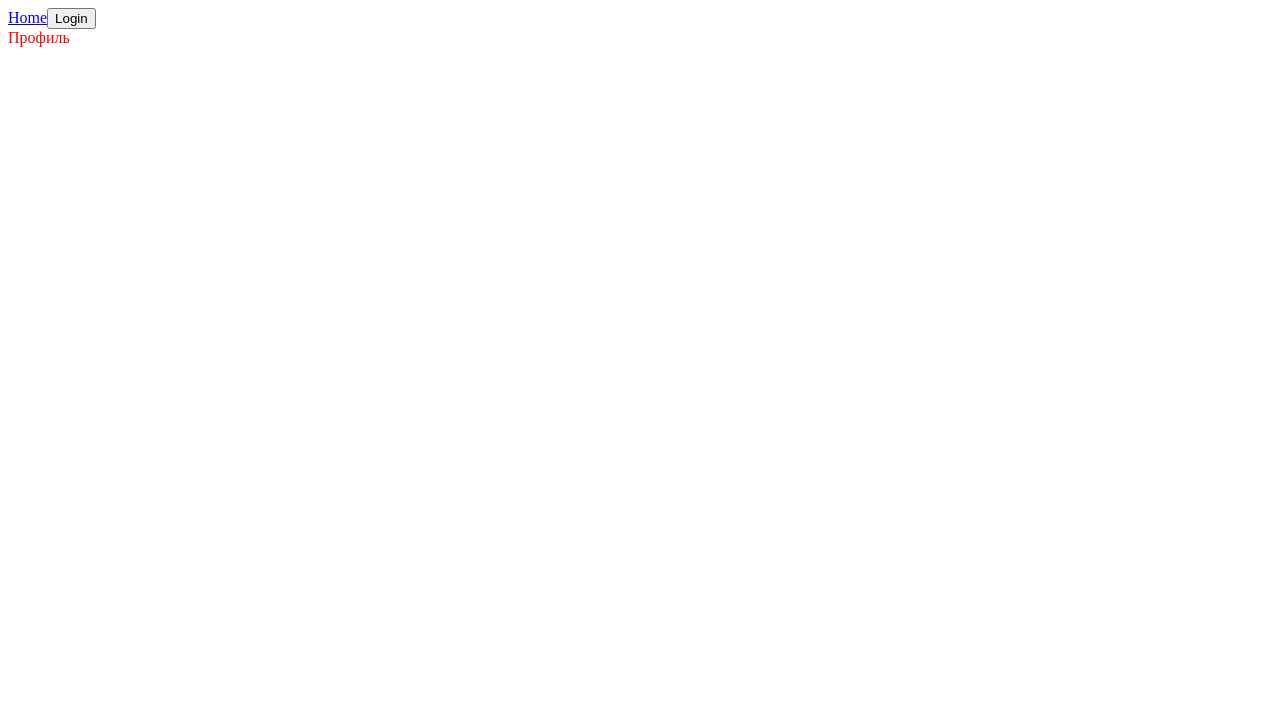
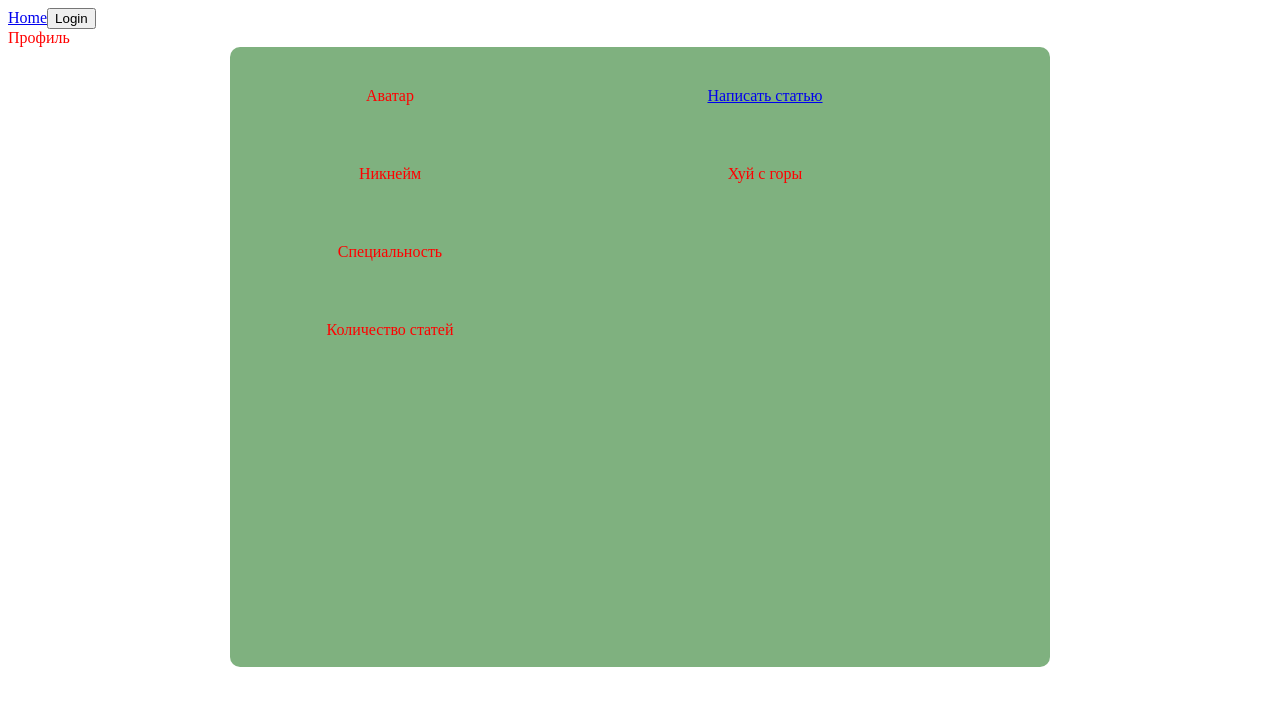
Before and after one commit to peacky-coders/peaky-coders-client, a React (Vite) app: page /profile in a window 1280 px wide. Shown: the top 706 px of the page. Built offline with nearby package versions, Linux system fonts and the light colour scheme.

Commit message:
add profile

```diff
--- a/src/components/ArticleCard/styles.ts
+++ b/src/components/ArticleCard/styles.ts
@@ -9,6 +9,7 @@ export const Card = styled.div`
   min-width: 556px;
   max-width: 556px;
   height: 380px;
+  margin: auto;
   padding: 10px;
 
   background-color: grey;
--- a/src/models/routes.ts
+++ b/src/models/routes.ts
@@ -1,5 +1,6 @@
 export enum E_Routes {
   home = '/',
+  editor = '/profile/editor',
   profile = '/profile',
   article = '/article/:articleId',
 }
--- /dev/null
+++ b/src/pages/Editor/index.tsx
@@ -0,0 +1,7 @@
+export const Editor = () => {
+  return (
+    <div>
+      <span>Здесь будут поля для редактирования</span>
+    </div>
+  )
+}
--- a/src/pages/Profile/index.tsx
+++ b/src/pages/Profile/index.tsx
@@ -1,5 +1,28 @@
+import { Link, Outlet } from 'react-router-dom'
+
+import * as S from './styles'
+
 import { t } from 'languages'
+export const Profile = () => {
+  return (
+    <>
+      <Outlet />
+      <div>{t('page.profile.title')}</div>
+      <S.Parent>
+        <S.ProfileInf>
+          <S.Child>Аватар</S.Child>
+          <S.Child>Никнейм</S.Child>
+          <S.Child>Специальность</S.Child>
+          <S.Child>Количество статей</S.Child>
+        </S.ProfileInf>
+        <S.Article>
+          <Link to='/profile/editor'>
+            <S.Child>Написать статью</S.Child>
+          </Link>
 
-export const Profile = () => {
-  return <div>{t('page.profile.title')}</div>
+          <S.Child>Хуй с горы</S.Child>
+        </S.Article>
+      </S.Parent>
+    </>
+  )
 }
--- /dev/null
+++ b/src/pages/Profile/styles.ts
@@ -0,0 +1,38 @@
+import styled from 'styled-components'
+
+export const Parent = styled.div`
+  display: flex;
+  flex-direction: row;
+  align-items: stretch;
+  justify-content: flex-start;
+
+  min-width: 800px;
+  max-width: 800px;
+  height: 600px;
+  margin: auto;
+  padding: 10px;
+
+  background-color: rgba(0, 100, 0, 50%);
+  border-radius: 10px;
+`
+export const ProfileInf = styled.div`
+  display: flex;
+  flex-direction: column;
+  align-items: center;
+  justify-content: flex-start;
+
+  width: 300px;
+`
+export const Article = styled.div`
+  display: flex;
+  flex-direction: column;
+  align-items: center;
+  justify-content: flex-start;
+
+  width: 450px;
+`
+
+export const Child = styled.div`
+  margin: 20px;
+  padding: 10px;
+`
--- a/src/pages/index.ts
+++ b/src/pages/index.ts
@@ -1,3 +1,4 @@
 export { Article } from './Article'
 export { Home } from './Home'
 export { Profile } from './Profile'
+export { Editor } from './Editor'
--- a/src/routes/index.tsx
+++ b/src/routes/index.tsx
@@ -34,7 +34,9 @@ export const AppRoutes = () => {
       <Routes>
         <Route path={E_Routes.article} element={<Page.Article />} />
         <Route path={E_Routes.home} element={<Page.Home />} />
-        <Route path={E_Routes.profile} element={<Page.Profile />} />
+        <Route path={E_Routes.profile} element={<Page.Profile />}>
+          <Route path={E_Routes.editor} element={<Page.Editor />} />
+        </Route>
       </Routes>
     </>
   )
```
